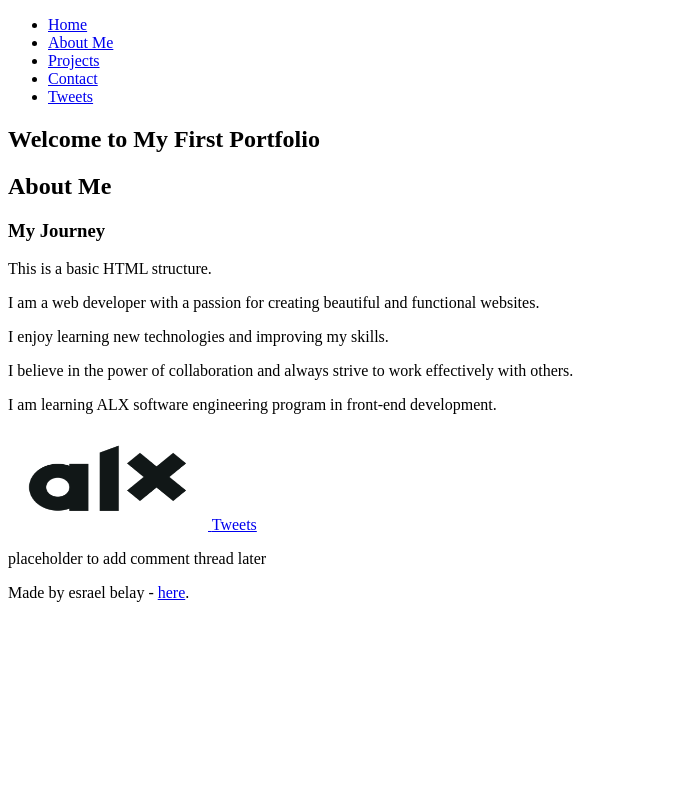
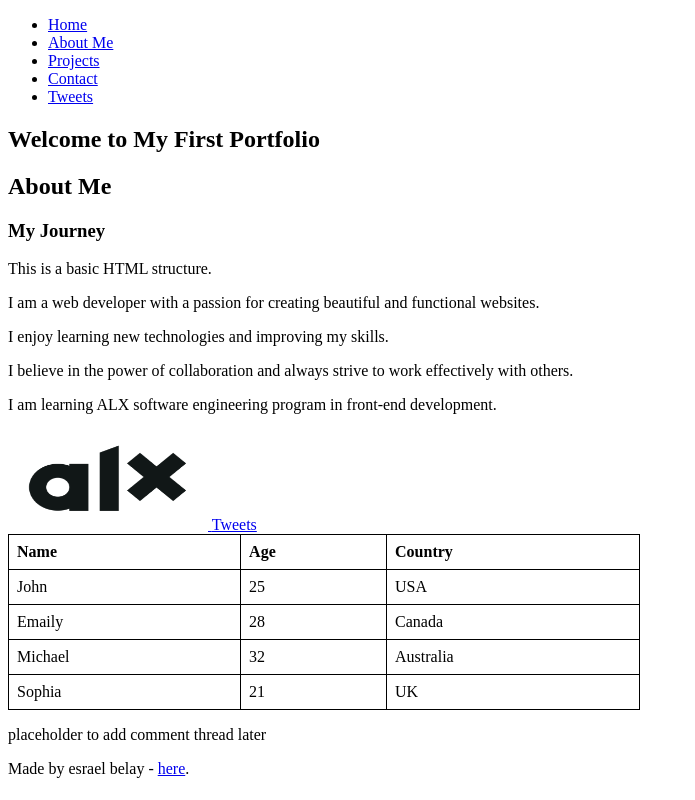
Before and after one commit to sepal12/My_First_Portfolio, a plain HTML site: page html_basic/index.html in a window 1280 px wide. Shown: the whole page, without its empty margins (0-695 px from the left). Drawn offline with Linux system fonts and the light colour scheme.

Commit message:
This is commit on index.html file when I added a table

```diff
--- a/html_basic/index.html
+++ b/html_basic/index.html
@@ -30,6 +30,52 @@
                 <img src="../ALX-Logo-07.png" alt="ALX Logo" width="200" height="100" />
             </a>
             <a href="tweets.html">Tweets</a>
+            <style>
+                table {
+                    border-collapse: collapse;
+                    width: 50%;
+                }
+                th, td {
+                    border: 1px solid black;
+                    padding: 8px;
+                    text-align: left;
+                }
+                th {
+                    background-color: white;
+                }
+            </style>
+            <table>
+                <thead>
+                    <tr>
+                        <th>Name</th>
+                        <th>Age</th>
+                        <th>Country</th>
+                    </tr>
+                </thead>
+                <tbody>
+                    <tr>
+                        <td>John</td>
+                        <td>25</td>
+                        <td>USA</td>
+                    </tr>
+                    <tr>
+                        <td>Emaily</td>
+                        <td>28</td>
+                        <td>Canada</td>
+                    </tr>
+                    <tr>
+                        <td>Michael</td>
+                        <td>32</td>
+                        <td>Australia</td>
+                    </tr>
+                    <tr>
+                        <td>Sophia</td>
+                        <td>21</td>
+                        <td>UK</td>
+                    </tr>
+                </tbody>
+            </table>
+
         </article>
         <aside>
             <p>placeholder to add comment thread later</p>
```
